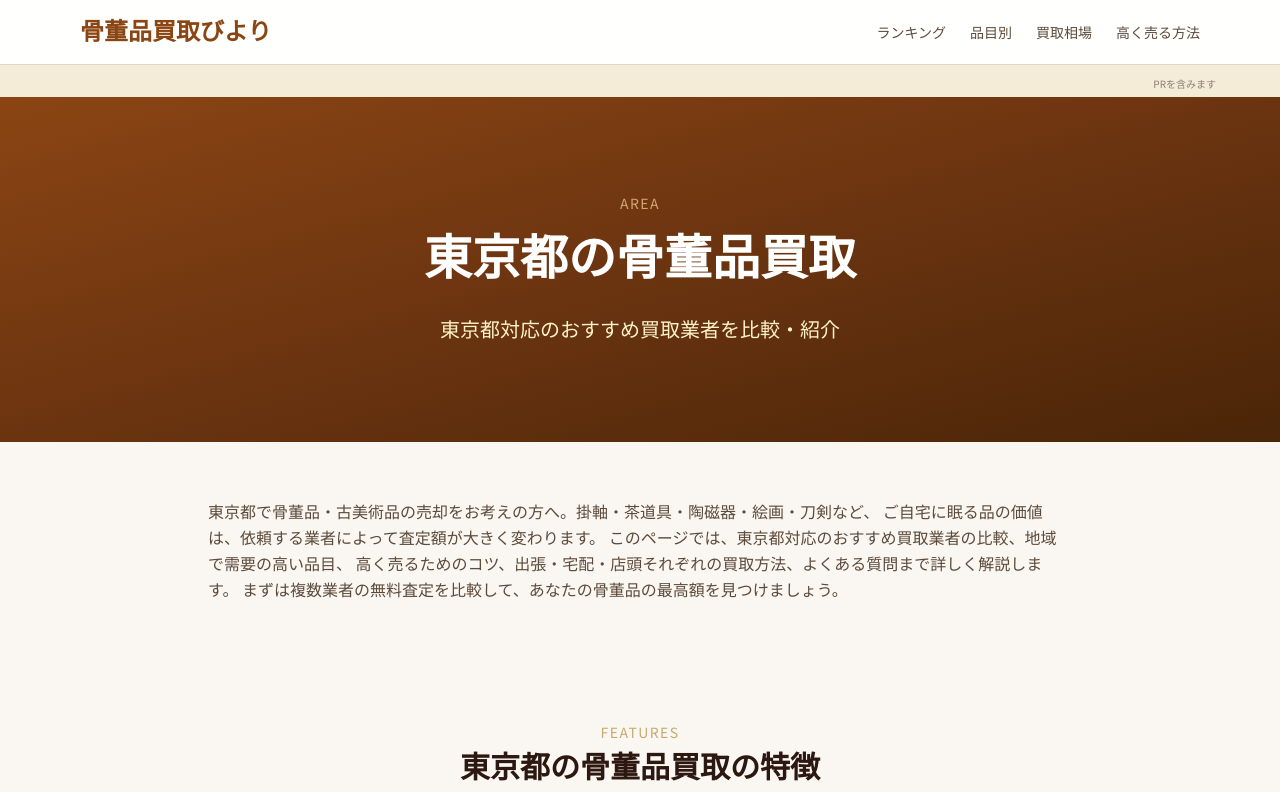
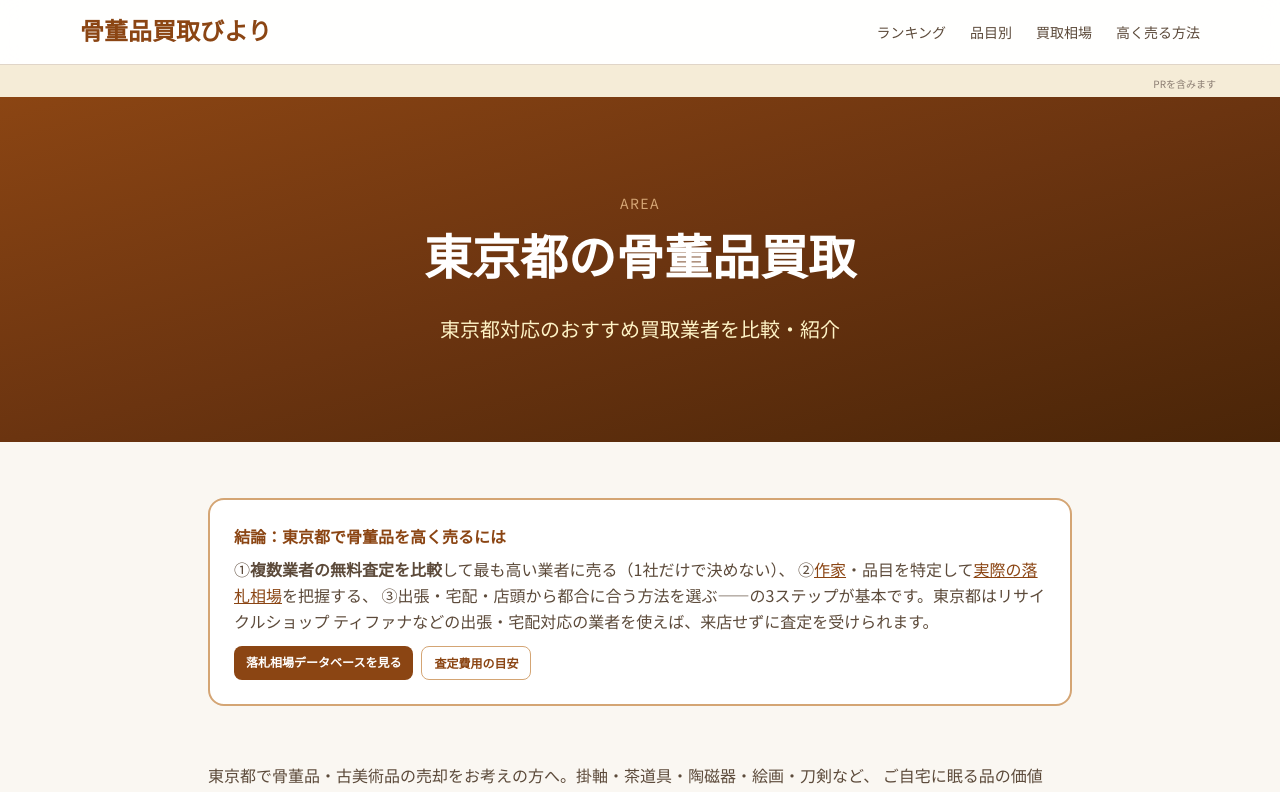
Before and after one commit to webmaster0818/kottouhin-biyori, a Next.js app: page /area/tokyo in a window 1280 px wide. Shown: the top 792 px of the page. Built offline with nearby package versions, Linux system fonts and the light colour scheme.

Commit message:
P8: エリアテンプレに結論即答(AEO)ブロック追加(相場DB/作家/査定費用リンク)。実証6エリア(高松/奈良/長野/埼玉/宇都宮/前橋)含む全30エリアに波及

```diff
--- a/app/area/[slug]/page.tsx
+++ b/app/area/[slug]/page.tsx
@@ -396,6 +396,26 @@ export default async function AreaPage({ params }: Props) {
           </div>
         </section>
 
+        {/* 結論即答（AEO） */}
+        <section className="pt-10 md:pt-14">
+          <div className="max-w-4xl mx-auto px-4">
+            <div className="bg-white border-2 border-[#D4A574] rounded-2xl p-6">
+              <p className="font-bold text-[#8B4513] mb-2">結論：{area.fullName}で骨董品を高く売るには</p>
+              <p className="text-[#5C4A3A] leading-relaxed text-sm md:text-base mb-3">
+                ①<strong>複数業者の無料査定を比較</strong>して最も高い業者に売る（1社だけで決めない）、
+                ②<Link href="/guide/sakka-souba/" className="text-[#8B4513] underline">作家</Link>・品目を特定して
+                <Link href="/guide/souba-database/" className="text-[#8B4513] underline">実際の落札相場</Link>を把握する、
+                ③出張・宅配・店頭から都合に合う方法を選ぶ——の3ステップが基本です。
+                {area.fullName}は{bestCompany ? `${bestCompany.name}などの` : ""}出張・宅配対応の業者を使えば、来店せずに査定を受けられます。
+              </p>
+              <div className="flex flex-wrap gap-2">
+                <Link href="/guide/souba-database/" className="text-xs font-bold bg-[#8B4513] text-white rounded-lg px-3 py-2 hover:bg-[#6B3410] transition">落札相場データベースを見る</Link>
+                <Link href="/guide/satei-hiyou/" className="text-xs font-bold bg-white border border-[#D4A574] text-[#8B4513] rounded-lg px-3 py-2 hover:bg-[#F5ECD7] transition">査定費用の目安</Link>
+              </div>
+            </div>
+          </div>
+        </section>
+
         {/* Intro */}
         <section className="py-10 md:py-14">
           <div className="max-w-4xl mx-auto px-4">
```
